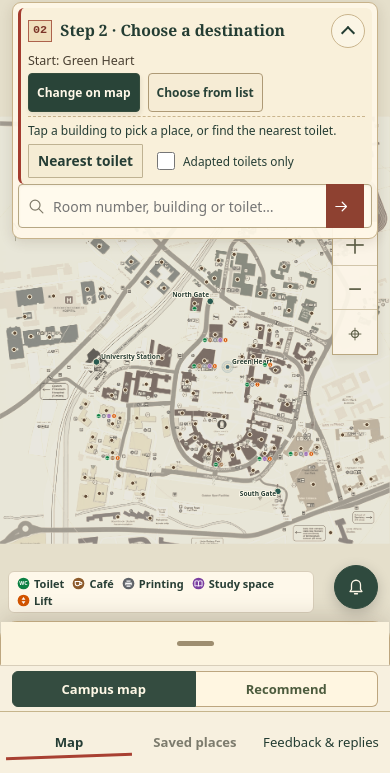
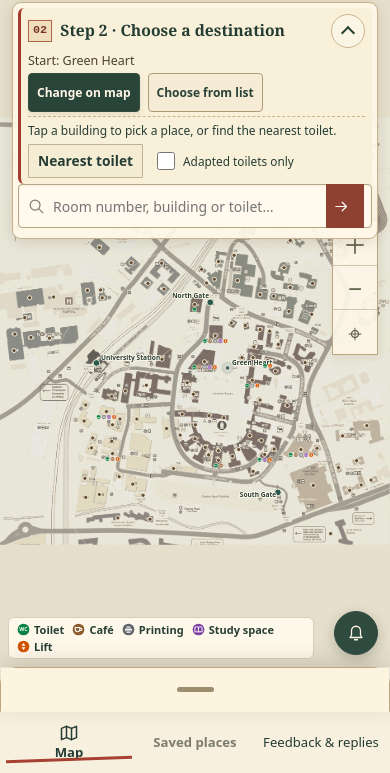
Before and after one commit to dawsen1208/clue, a website: page dist/en.html in a window 390 px wide. Shown: the part 71-844 px from the top of the page. Drawn offline with Linux system fonts and the light colour scheme.

Commit message:
Fold Map / Recommend into the bottom-nav Map tab
The separate tab bar is gone. On the map, tapping the Map tab switches to
Recommend (sheet rises with recommended clues) and tapping again returns to the
map; the tab shows a map or star icon with the current mode. From other pages
the tab still returns to the map.

Co-Authored-By: Claude Opus 5.5 <noreply@anthropic.com>
Claude-Session: https://claude.ai/code/session_01DLuKFhkkFiX24nK9k2kmXi

```diff
--- a/dist/app.mjs
+++ b/dist/app.mjs
@@ -123,7 +123,6 @@ function syncControls(){
   $('#outdoorTab').classList.toggle('active',!rec);$('#indoorTab').classList.toggle('active',rec);
   $('#outdoorTab').setAttribute('aria-pressed',String(!rec));$('#indoorTab').setAttribute('aria-pressed',String(rec));
   document.body.classList.toggle('rec-mode',rec);
-  document.querySelectorAll('[data-sheet-tab]').forEach(b=>b.setAttribute('aria-pressed',String((b.dataset.sheetTab==='rec')===rec)));
   const folded=Boolean(state.stepCollapsed)&&!state.pick;
   route.classList.toggle('is-collapsed',folded);
   $('#routeStepToggle').setAttribute('aria-expanded',String(!folded));
@@ -142,7 +141,10 @@ function syncControls(){
   $('#routeDestinationHint').textContent=t('点地图上的建筑选地点，或直接找最近的厕所。','Tap a building to pick a place, or find the nearest toilet.');
  }
  const nav=$('[data-nav="find"]');
- if(nav)nav.textContent=t('地图','Map');
+ if(nav){const rec=state.recommended&&!document.body.classList.contains('map-overview');
+  nav.classList.toggle('nav-rec',rec);
+  nav.innerHTML=`<svg class="nav-icon" viewBox="0 0 24 24" fill="none" stroke="currentColor" stroke-width="1.8" stroke-linecap="round" stroke-linejoin="round" aria-hidden="true">${rec?'<path d="M12 3.5l2.6 5.3 5.9.9-4.3 4.1 1 5.8-5.2-2.7-5.2 2.7 1-5.8-4.3-4.1 5.9-.9z"/>':'<path d="M9 4 3 6.5v13.5l6-2.5 6 2.5 6-2.5V4l-6 2.5z"/><path d="M9 4v13.5M15 6.5V20"/>'}</svg><span>${rec?t('推荐','Recommend'):t('地图','Map')}</span><small class="nav-swap" aria-hidden="true">⇄ ${rec?t('地图','Map'):t('推荐','Recommend')}</small>`;
+  nav.setAttribute('aria-label',rec?t('推荐（点击切换到地图）','Recommend (tap to switch to map)'):t('地图（点击切换到推荐）','Map (tap to switch to recommendations)'));}
 }
 function setMapOriginPicking(active){
  state.pick=active;
@@ -486,14 +488,11 @@ $('#nearestToilet').onclick=nearestToilet;
 $('#nearestAdapted').onchange=e=>{state.accessible=e.target.checked;$('#accessible').checked=state.accessible;render();};
 $('#exploreMap').addEventListener('click',()=>{state.recommended=false;syncControls();});
 $('#exploreList').addEventListener('click',()=>{state.recommended=true;syncControls();});
-$('[data-nav="find"]').onclick=e=>{e.preventDefault();location.hash='/find';goOverview();};
+$('[data-nav="find"]').onclick=e=>{e.preventDefault();
+ const onBoard=state.view==='find'&&!state.selected&&!state.guide&&!$('#boardPage')?.classList.contains('has-case');
+ if(onBoard){(state.recommended&&!document.body.classList.contains('map-overview')?$('#outdoorTab'):$('#indoorTab')).click();return;}
+ location.hash='/find';goOverview();};
 $('#sheetHandle').addEventListener('click',syncControls);
-// Phones: the same two tabs sit in a fixed bar just above the bottom navigation, always visible.
-{const tabs=document.createElement('div');tabs.className='sheet-tabs';tabs.setAttribute('role','group');tabs.setAttribute('aria-label',t('地图与推荐','Map and recommendations'));
- tabs.innerHTML=`<button type="button" data-sheet-tab="map">${t('校园地图','Campus map')}</button><button type="button" data-sheet-tab="rec">${t('推荐','Recommend')}</button>`;
- document.body.append(tabs);
- tabs.querySelector('[data-sheet-tab="map"]').onclick=()=>$('#outdoorTab').click();
- tabs.querySelector('[data-sheet-tab="rec"]').onclick=()=>$('#indoorTab').click();}
 syncControls();
 
 window.addEventListener('pagehide',saveProgress);document.addEventListener('visibilitychange',()=>{if(document.hidden)saveProgress();});
--- a/dist/en.html
+++ b/dist/en.html
@@ -1 +1 @@
-<!doctype html><html lang="en"><head><meta charset="utf-8"><meta name="viewport" content="width=device-width,initial-scale=1"><meta name="theme-color" content="#253d35"><meta name="description" content="Find classrooms, floors and nearby toilets at the University of Birmingham. Interactive research prototype."><title>Clue · Find your place</title><link rel="icon" href="assets/mark.svg?v=clue" type="image/svg+xml"><link rel="stylesheet" href="style.css?v=clue-board-2"><link rel="stylesheet" href="theme.css?v=opening-replay"><link rel="stylesheet" href="explorer.css?v=crop-7"><link rel="stylesheet" href="journey.css?v=trail-6"><link rel="stylesheet" href="meeting.css?v=search-scroll"><link rel="stylesheet" href="feedback.css?v=feedback-11"><link rel="stylesheet" href="wayfinding.css?v=visual-12"><link rel="stylesheet" href="narration.css?v=voice-13"><link rel="stylesheet" href="map-first.css?v=floor-sheet"><link rel="stylesheet" href="review.css?v=15"></head><body><a href="#main" class="skip">Skip to content</a><div id="app"></div><noscript>Enable JavaScript to search campus places.</noscript><script type="module" src="app.mjs?v=tabbar-1"></script></body></html>
+<!doctype html><html lang="en"><head><meta charset="utf-8"><meta name="viewport" content="width=device-width,initial-scale=1"><meta name="theme-color" content="#253d35"><meta name="description" content="Find classrooms, floors and nearby toilets at the University of Birmingham. Interactive research prototype."><title>Clue · Find your place</title><link rel="icon" href="assets/mark.svg?v=clue" type="image/svg+xml"><link rel="stylesheet" href="style.css?v=clue-board-2"><link rel="stylesheet" href="theme.css?v=opening-replay"><link rel="stylesheet" href="explorer.css?v=crop-7"><link rel="stylesheet" href="journey.css?v=trail-6"><link rel="stylesheet" href="meeting.css?v=search-scroll"><link rel="stylesheet" href="feedback.css?v=feedback-11"><link rel="stylesheet" href="wayfinding.css?v=visual-12"><link rel="stylesheet" href="narration.css?v=voice-13"><link rel="stylesheet" href="map-first.css?v=floor-sheet"><link rel="stylesheet" href="review.css?v=17"></head><body><a href="#main" class="skip">Skip to content</a><div id="app"></div><noscript>Enable JavaScript to search campus places.</noscript><script type="module" src="app.mjs?v=navtoggle-1"></script></body></html>
--- a/dist/review.css
+++ b/dist/review.css
@@ -127,7 +127,7 @@
 .meeting-layout.sheet-min .sheet-handle{min-height:44px}
 @media (max-width:800px){
  /* keep the key just above the sheet, whatever its height */
- .meeting-layout .fac-legend{position:fixed;left:8px;bottom:calc(108px + var(--clue-sheet,44dvh) + 8px);max-width:calc(100vw - 84px);z-index:40;padding:4px 8px;gap:2px 8px;font-size:11px}
+ .meeting-layout .fac-legend{position:fixed;left:8px;bottom:calc(62px + var(--clue-sheet,44dvh) + 8px);max-width:calc(100vw - 84px);z-index:40;padding:4px 8px;gap:2px 8px;font-size:11px}
  .meeting-layout .fac-legend svg{width:13px;height:13px}
  .meeting-layout .fac-legend em{font-size:10px}
  body.pop-open .sim-toggle,body.pop-open .fac-legend{display:none!important}
@@ -137,17 +137,16 @@
 .map-tabs button.active,.map-tabs button[aria-pressed=true]{background:#344c40!important;color:#fff8e6!important}
 @media (max-width:800px){
  .meeting-layout .case-workspace .board-topline,.meeting-layout.map-overview .case-workspace .board-topline{display:none!important}
- .meeting-layout .sheet-tabs{position:fixed;left:0;right:0;bottom:62px;height:46px;z-index:46;display:flex;align-items:center;justify-content:center;gap:0;padding:5px 12px;background:#f7f0df;border-top:1px solid #d8ceba}
- .meeting-layout .sheet-tabs button{flex:1;max-width:200px;height:36px;padding:0 12px;border:1px solid #bda67f;background:#fff6e1;font:600 13px system-ui,'Microsoft YaHei',sans-serif;color:#4d5c3e;cursor:pointer}
- .meeting-layout .sheet-tabs button:first-child{border-radius:6px 0 0 6px}
- .meeting-layout .sheet-tabs button+button{border-left:0;border-radius:0 6px 6px 0}
- .meeting-layout .sheet-tabs button[aria-pressed=true]{background:#344c40;color:#fff8e6;border-color:#344c40}
- /* everything that sat on the bottom nav now sits on the tab bar */
- .meeting-layout .clue-extension-column{bottom:108px!important}
- .meeting-layout .evidence-board{bottom:108px!important}
- .meeting-layout #arrivalPrompt{bottom:calc(108px + var(--clue-sheet,44dvh))!important}
  .meeting-layout .sheet-handle small{display:none}
- .meeting-layout .sim-toggle{bottom:calc(var(--clue-sheet,22dvh) + 108px + 12px)!important}
+ .meeting-layout .sim-toggle{bottom:calc(var(--clue-sheet,22dvh) + 62px + 12px)!important}
 }
-.sheet-tabs{display:none}
 @media (max-width:800px){body.rec-mode .sim-toggle{display:none!important}}
+/* Map / Recommend toggle lives on the bottom-nav Map tab */
+.nav-icon{width:20px;height:20px;display:none}
+.nav-swap{display:none}
+@media (max-width:800px){
+ .meeting-layout .topbar nav>a[data-nav=find]{display:flex;flex-direction:column;align-items:center;justify-content:center;gap:1px;font-size:12px;font-weight:700}
+ .meeting-layout .nav-icon{display:block}
+
+ .meeting-layout .topbar nav>a.nav-rec{color:#a43c2f}
+}
```
Also changed, not shown: dist/index.html (+1 -1 lines), dist/zh.html (+1 -1 lines).
